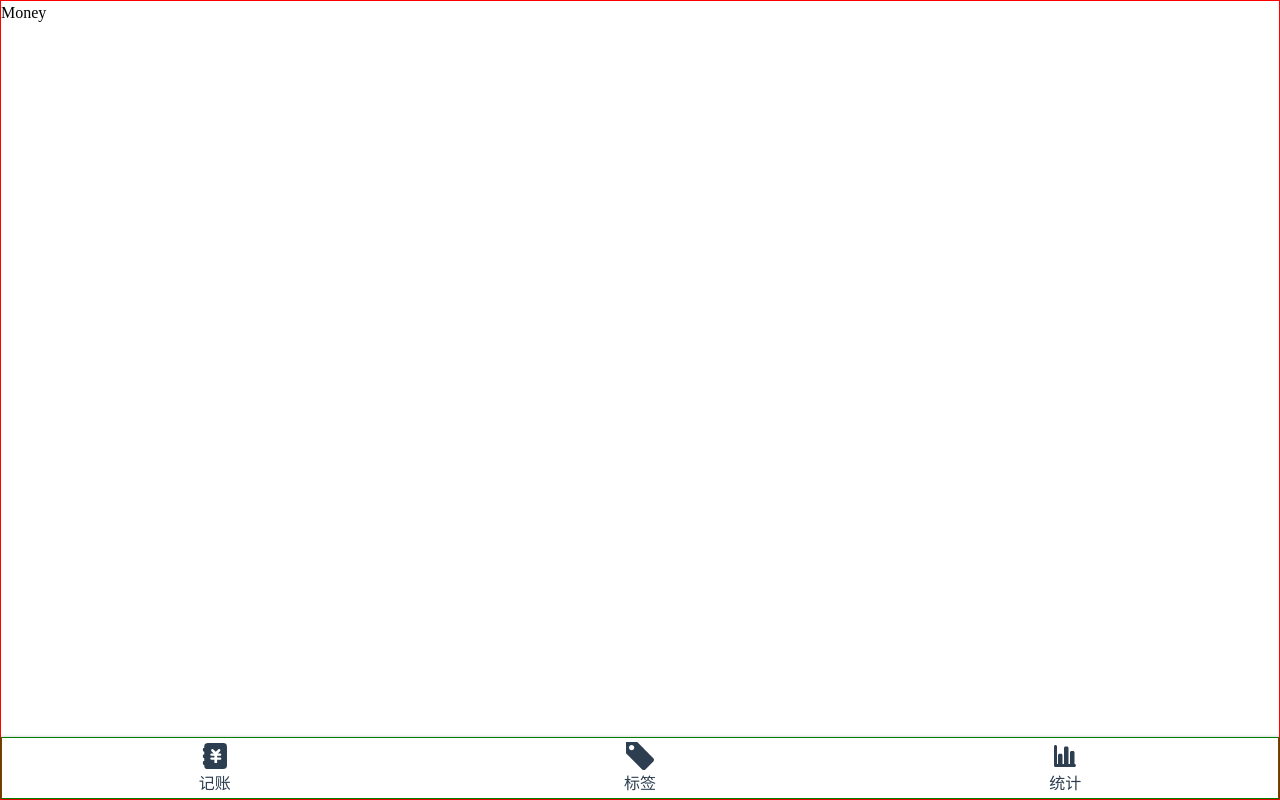
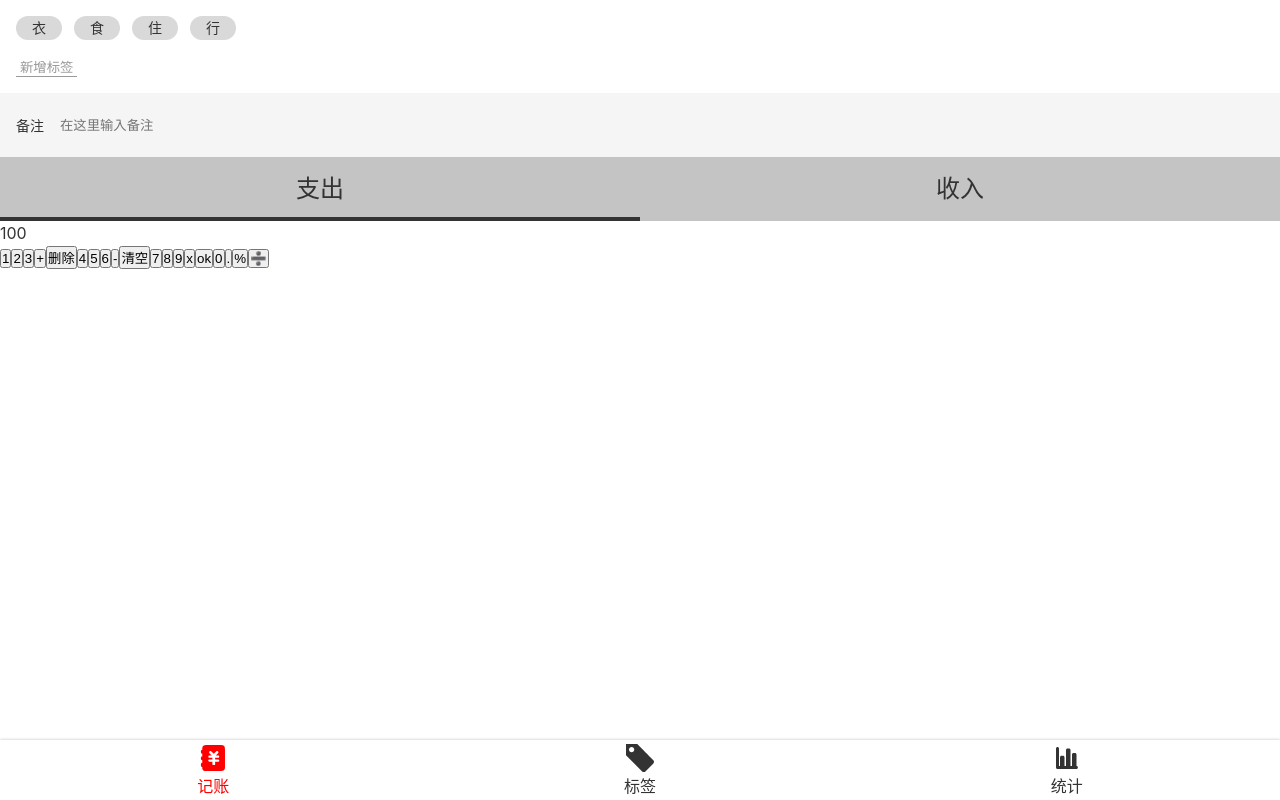
Before and after one commit to ONEJX/shou-cai-nu, a Vue app: page /#/money in a window 1280 px wide. Built offline with nearby package versions, Linux system fonts and the light colour scheme.

Commit message:
添加了Money组件的部分样式

```diff
--- a/public/index.html
+++ b/public/index.html
@@ -3,7 +3,7 @@
   <head>
     <meta charset="utf-8">
     <meta http-equiv="X-UA-Compatible" content="IE=edge">
-    <meta name="viewport" content="width=device-width,initial-scale=1.0">
+    <meta name="viewport" content="width=device-width,initial-scale=1,minimum-scale=1,maximum-scale=1,user-scalable=no,viewport-fit=cover">
     <link rel="icon" href="<%= BASE_URL %>favicon.ico">
     <title><%= htmlWebpackPlugin.options.title %></title>
   </head>
--- a/src/App.vue
+++ b/src/App.vue
@@ -5,16 +5,13 @@
 </template>
 
 <style lang="scss">
+  @import "assets/style/helper";
+  @import "assets/style/reset";
   body{
+    -webkit-font-smoothing: antialiased;
+    -moz-osx-font-smoothing:grayscale;
+    color:#333;
+    font-family: $font-hei;
     line-height: 1.5;
   }
-  *{
-    margin: 0;
-    padding: 0;
-    box-sizing: border-box;
-  }
-  a{
-    text-decoration: none;
-    color:#2C3E50
-  }
 </style>
--- /dev/null
+++ b/src/assets/style/helper.scss
@@ -0,0 +1 @@
+$font-hei: -apple-system, "Noto Sans", "Helvetica Neue", Helvetica, "Nimbus Sans L", Arial, "Liberation Sans", "PingFang SC", "Hiragino Sans GB", "Noto Sans CJK SC", "Source Han Sans SC", "Source Han Sans CN", "Microsoft YaHei", "Wenquanyi Micro Hei", "WenQuanYi Zen Hei", "ST Heiti", SimHei, "WenQuanYi Zen Hei Sharp", sans-serif;
--- /dev/null
+++ b/src/assets/style/reset.scss
@@ -0,0 +1,15 @@
+*{
+  margin: 0;
+  padding: 0;
+  box-sizing: border-box;
+}
+a{
+  text-decoration: none;
+  color:#333;
+}
+ul,ol{
+  list-style-type: none;
+}
+:focus{
+  outline: none;
+}
--- a/src/components/Layout.vue
+++ b/src/components/Layout.vue
@@ -15,7 +15,6 @@
 
 <style lang="scss" scoped>
     .Nav-wrapper{
-        border:1px solid red;
         display:flex;
         flex-direction: column;
         height: 100vh;
--- a/src/components/Nav.vue
+++ b/src/components/Nav.vue
@@ -1,14 +1,14 @@
 <template>
     <div class="nav">
-        <router-link to="/money" class="item">
+        <router-link to="/money" class="item" active-class="selected">
             <Icon name="money"/>
             记账
         </router-link>
-        <router-link to="/labels" class="item">
+        <router-link to="/labels" class="item" active-class="selected">
             <Icon name="label"/>
             标签
         </router-link>
-        <router-link to="/statistics" class="item">
+        <router-link to="/statistics" class="item" active-class="selected">
             <Icon name="statistics"/>
             统计
         </router-link>
@@ -25,7 +25,6 @@
 
 <style lang="scss" scoped>
     .nav{
-        border: 1px solid green;
         box-shadow: 0 0 3px rgba(0,0,0,0.25);
         display: flex;
         > .item{
@@ -36,5 +35,8 @@
             justify-content: center;
             align-items: center;
         }
+        > .item.selected{
+            color:red;
+        }
     }
 </style>
--- a/src/views/Money.vue
+++ b/src/views/Money.vue
@@ -1,6 +1,52 @@
 <template>
     <Layout>
-        Money
+        <div class="tags">
+            <ul class="current">
+                <li>衣</li>
+                <li>食</li>
+                <li>住</li>
+                <li>行</li>
+            </ul>
+            <div class="new">
+                <button>新增标签</button>
+            </div>
+        </div>
+        <div>
+            <label class="notes">
+                <span class="name">备注</span>
+                <input type="text" placeholder="在这里输入备注">
+            </label>
+        </div>
+        <div>
+            <ul class="types">
+                <li class="selected">支出</li>
+                <li class="">收入</li>
+            </ul>
+        </div>
+        <div class="numberPad">
+            <div class="output">100</div>
+            <div class="btns">
+                <button>1</button>
+                <button>2</button>
+                <button>3</button>
+                <button>+</button>
+                <button>删除</button>
+                <button>4</button>
+                <button>5</button>
+                <button>6</button>
+                <button>-</button>
+                <button>清空</button>
+                <button>7</button>
+                <button>8</button>
+                <button>9</button>
+                <button>x</button>
+                <button>ok</button>
+                <button>0</button>
+                <button>.</button>
+                <button>%</button>
+                <button>➗</button>
+            </div>
+        </div>
     </Layout>
 </template>
 
@@ -11,3 +57,73 @@
         components: {Layout},
     }
 </script>
+
+<style lang="scss" scoped>
+    @import "src/assets/style/helper";
+    .types{
+        background: #c4c4c4;
+        display:flex;
+        text-align:center;
+        font-size:24px;
+        > li{
+            flex: 1;
+            height:64px;
+            display:flex;
+            justify-content: center;
+            align-items: center;
+            position: relative;
+            &.selected::after{
+                content: '';
+                position: absolute;
+                bottom: 0;
+                left: 0;
+                width: 100%;
+                height: 4px;
+                background: #333;
+            }
+        }
+    }
+    .notes{
+        font-size: 14px;
+        background: #f5f5f5;
+        padding-left: 16px;
+        display: flex;
+        align-items: center;
+        > .name{
+            padding-right:16px;
+        }
+        > input{
+            height:64px;
+            flex-grow:1;
+            background:transparent;
+            border:none;
+            padding-right: 16px;
+        }
+    }
+    .tags{
+        font-size:14px;
+        padding:16px;
+        >.current{
+            display: flex;
+            > li{
+                background: #d9d9d9;
+                $h:24px;
+                height:$h;
+                line-height:$h;
+                border-radius: $h/2;
+                padding: 0 16px;
+                margin-right: 12px;
+            }
+        }
+        >.new{
+            padding-top:16px;
+            >button{
+                background:transparent;
+                border:none;
+                color:#999;
+                border-bottom: 1px solid;
+                padding: 0 4px;
+            }
+        }
+    }
+</style>
```
